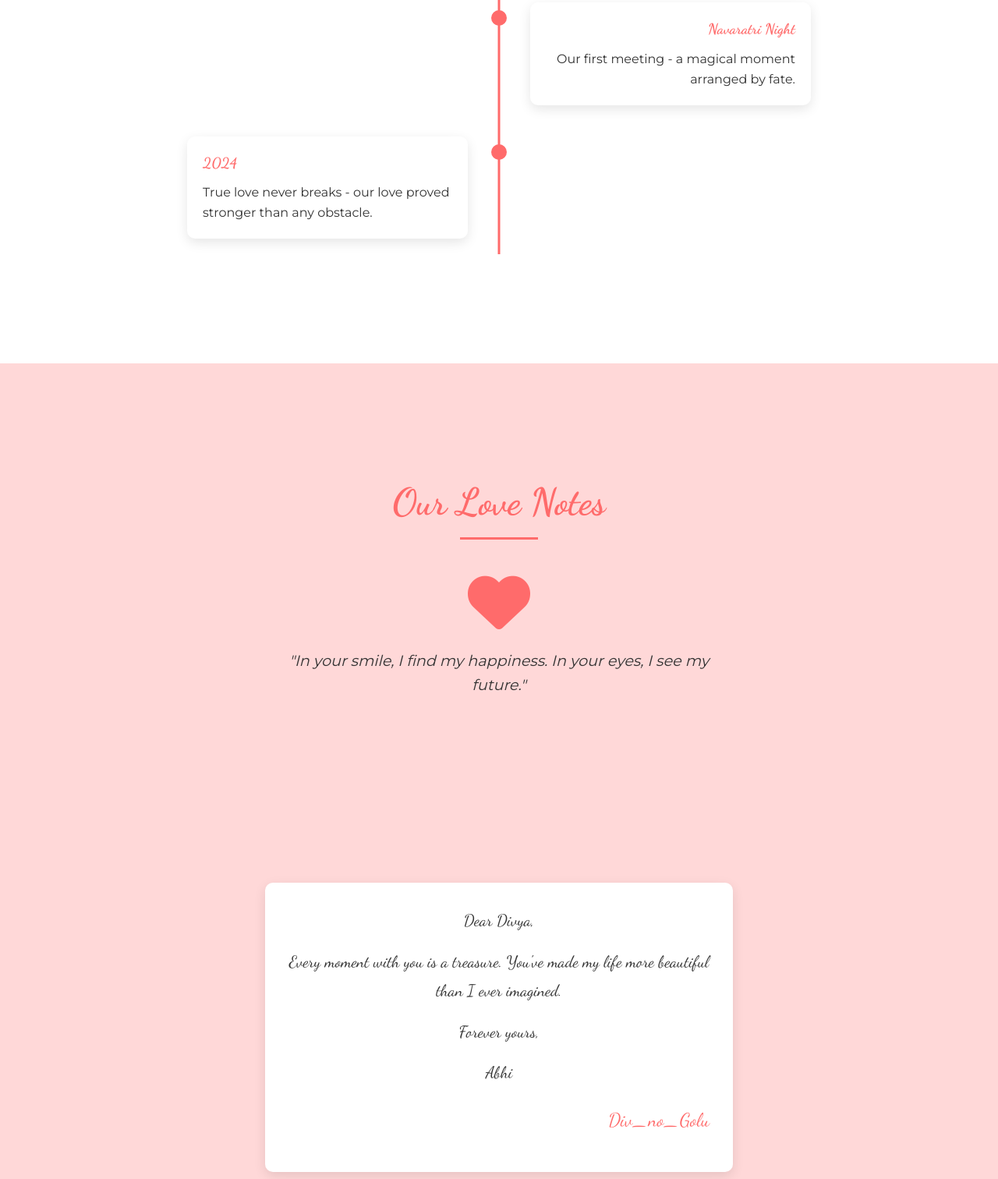
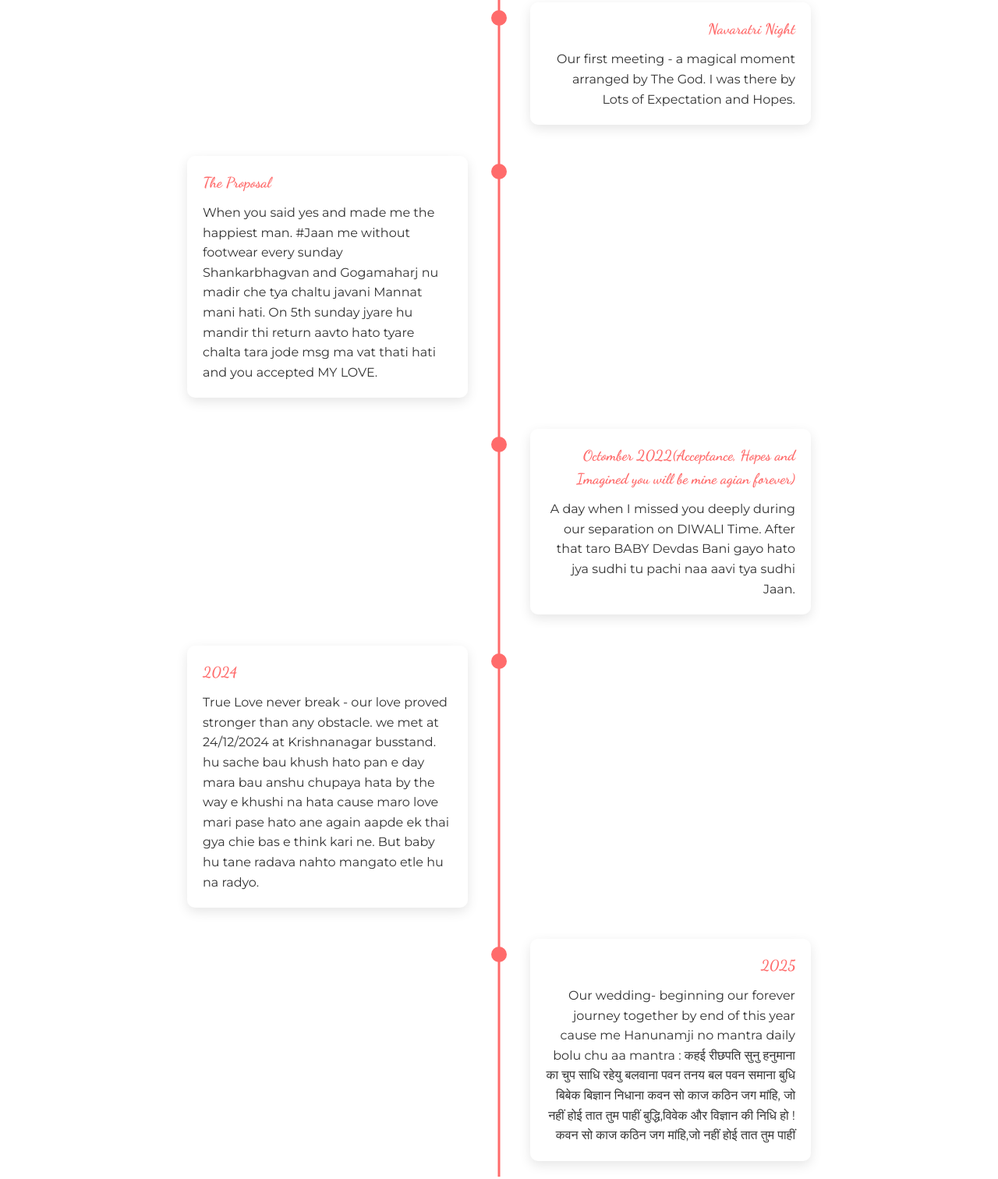
Before and after one commit to abhigt2733/love-story-website, a plain HTML site: page index.html in a window 1280 px wide. Shown: the part 5973-7485 px from the top of the page at 78% size. Drawn offline with nearby package versions, Linux system fonts and the light colour scheme.

Commit message:
Update index.html

```diff
--- a/index.html
+++ b/index.html
@@ -162,20 +162,50 @@
                     <div class="timeline-dot"></div>
                     <div class="timeline-content">
                         <h3>Navaratri Night</h3>
-                        <p>Our first meeting - a magical moment arranged by fate.</p>
+                        <p>Our first meeting - a magical moment arranged by The God. I was there by Lots of Expectation and Hopes.
+
+                        </p>
+                    </div>
+                </div>
+                <div class="timeline-item">
+                    <div class="timeline-dot"></div>
+                    <div class="timeline-content">
+                        <h3>The Proposal</h3>
+                        <p>When you said yes and made me the happiest man.
+                            #Jaan me without footwear every sunday Shankarbhagvan and Gogamaharj nu madir che tya chaltu javani Mannat mani hati. On 5th sunday jyare hu mandir thi return aavto hato tyare chalta tara jode msg ma vat thati hati and you accepted MY LOVE.
+                        </p>
+                    </div>
+                </div>
+                <div class="timeline-item">
+                    <div class="timeline-dot"></div>
+                    <div class="timeline-content">
+                        <h3>Octomber 2022(Acceptance, Hopes and Imagined you will be mine agian forever)</h3>
+                        <p>A day when I missed you deeply during our separation on DIWALI Time. After that taro BABY Devdas Bani gayo hato jya sudhi tu pachi naa aavi tya sudhi Jaan. </p>
                     </div>
                 </div>
                 <div class="timeline-item">
                     <div class="timeline-dot"></div>
                     <div class="timeline-content">
                         <h3>2024</h3>
-                        <p>True love never breaks - our love proved stronger than any obstacle.</p>
+                        <p>True Love never break - our love proved stronger than any obstacle. we met at 24/12/2024 at Krishnanagar busstand. hu sache bau khush hato pan e day mara bau anshu chupaya hata by the way e khushi na hata cause maro love mari pase hato ane again aapde ek thai gya chie bas e think kari ne. But baby hu tane radava nahto mangato etle hu na radyo.</p>
+                    </div>
+                </div>
+                <div class="timeline-item">
+                    <div class="timeline-dot"></div>
+                    <div class="timeline-content">
+                        <h3>2025</h3>
+                        <p>Our wedding- beginning our forever journey together by end of this year cause me Hanunamji no mantra daily bolu chu aa mantra : कहई रीछपति सुनु हनुमाना का चुप साधि रहेयु बलवाना
+
+                            पवन तनय बल पवन समाना बुधि बिबेक बिज्ञान निधाना
+कवन सो काज कठिन जग मांहि,
+जो नहीं होई तात तुम पाहीं
+बुद्धि,विवेक और विज्ञान की निधि हो !
+कवन सो काज कठिन जग मांहि,जो नहीं होई तात तुम पाहीं</p>
                     </div>
                 </div>
             </div>
         </div>
     </section>
-
     <section id="hearts" class="hearts-section">
         <div class="container">
             <h2 class="section-title">Our Love Notes</h2>
```
